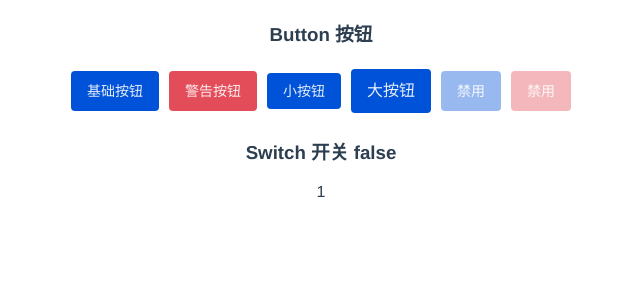
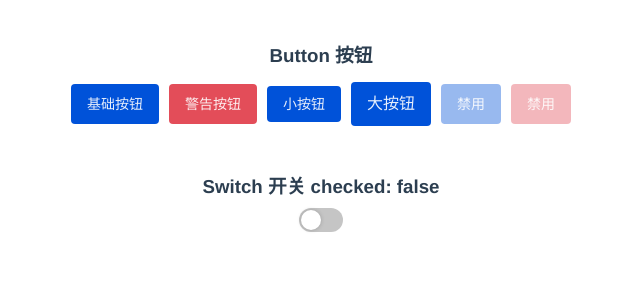
Before and after one commit to zc95/ollie-ui, a Vue app: page / in a window 1280 px wide. Shown: the top 300 px of the page, without its empty margins (319-959 px from the left). Built offline with nearby package versions, Linux system fonts and the light colour scheme.

Commit message:
feat: switch组件完成

```diff
--- a/examples/views/Home.vue
+++ b/examples/views/Home.vue
@@ -11,7 +11,7 @@
     <ol-button disabled>禁用</ol-button>
     <ol-button type="danger" disabled>禁用</ol-button>
 
-    <h3>Switch 开关 {{ checked }}</h3>
+    <h3>Switch 开关 checked: {{ checked }}</h3>
     <ol-switch v-model="checked"></ol-switch>
   </div>
 </template>
@@ -28,6 +28,9 @@ export default {
 </script>
 
 <style lang="less" scoped>
+h3 {
+  margin: 40px 0 10px;
+}
 /deep/ .ol-button {
   margin: 5px;
 }
--- a/packages/switch/src/switch.vue
+++ b/packages/switch/src/switch.vue
@@ -1,15 +1,86 @@
 <template>
-  <span>1</span>
+  <span
+    class="ol-switch"
+    :class="[
+      {
+        'is-checked': value
+      }
+    ]"
+    @click.prevent="switchValue"
+  >
+    <span class="ol-switch__node"></span>
+  </span>
 </template>
 
 <script>
 export default {
   name: 'OlSwitch',
+  model: {
+    prop: 'value',
+    event: 'change'
+  },
   props: {
-    color: {
-      type: String,
-      default: ''
+    value: {
+      type: Boolean,
+      default: false
+    }
+  },
+  methods: {
+    switchValue() {
+      this.$emit('change', !this.value);
     }
   }
 };
 </script>
+
+<style lang="less" scoped>
+.ol-switch {
+  display: inline-flex;
+  vertical-align: middle;
+  align-items: center;
+  font-size: 16px;
+  padding: 0;
+  margin: 0;
+  outline: none;
+  border: 0;
+
+  &__node {
+    display: inline-block;
+    position: relative;
+    width: 44px;
+    height: 24px;
+    line-height: 24px;
+    border-radius: 15px;
+    vertical-align: middle;
+    border: 0;
+    background-color: #c5c5c5;
+    cursor: pointer;
+    user-select: none;
+    transition: all 0.3s ease-in-out;
+
+    &::after {
+      content: '';
+      width: 20px;
+      height: 20px;
+      border: 0;
+      border-radius: 100%;
+      background-color: #fff;
+      box-shadow: 0 0 4px #0003;
+      position: absolute;
+      left: 2px;
+      top: 2px;
+      cursor: pointer;
+      transition: left 0.3s ease-in-out, width 0.3s ease-in-out;
+    }
+  }
+
+  &.is-checked {
+    .ol-switch__node {
+      background-color: #0052d9;
+      &:after {
+        left: 22px;
+      }
+    }
+  }
+}
+</style>
```
